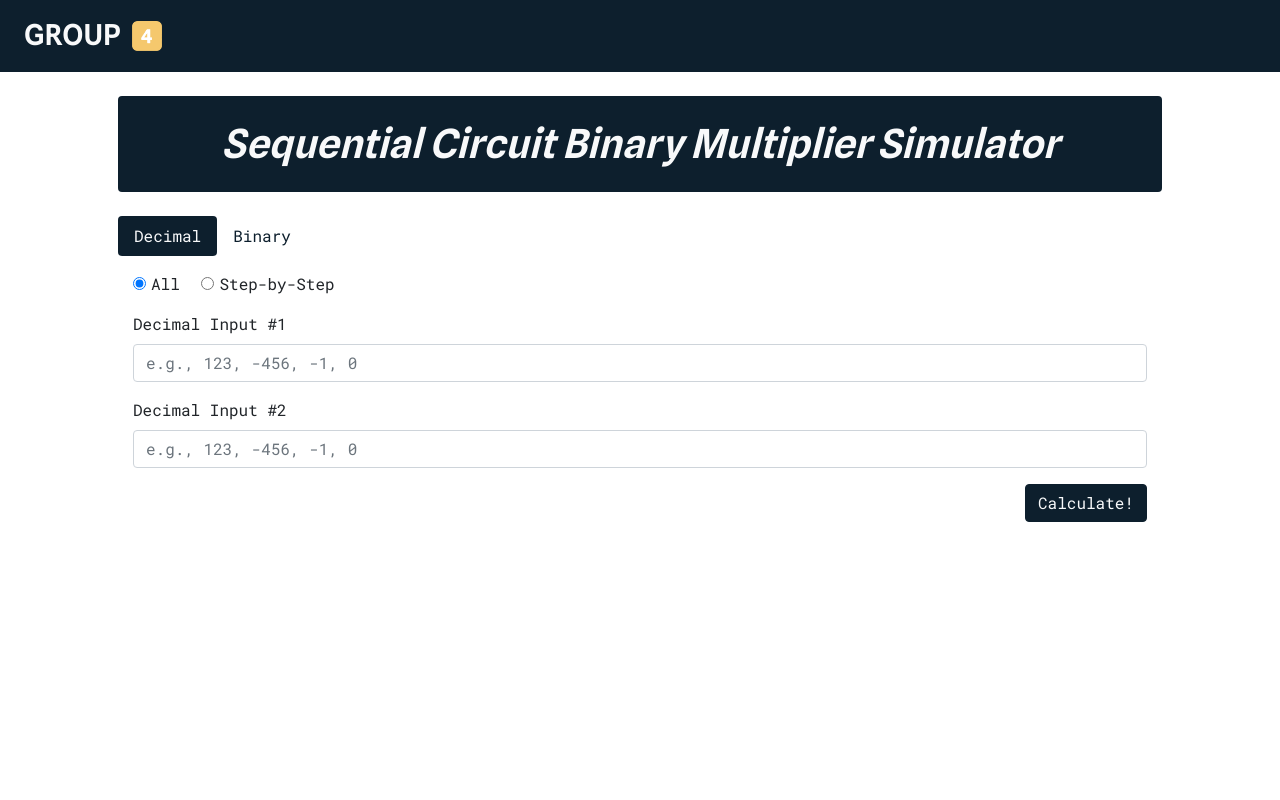
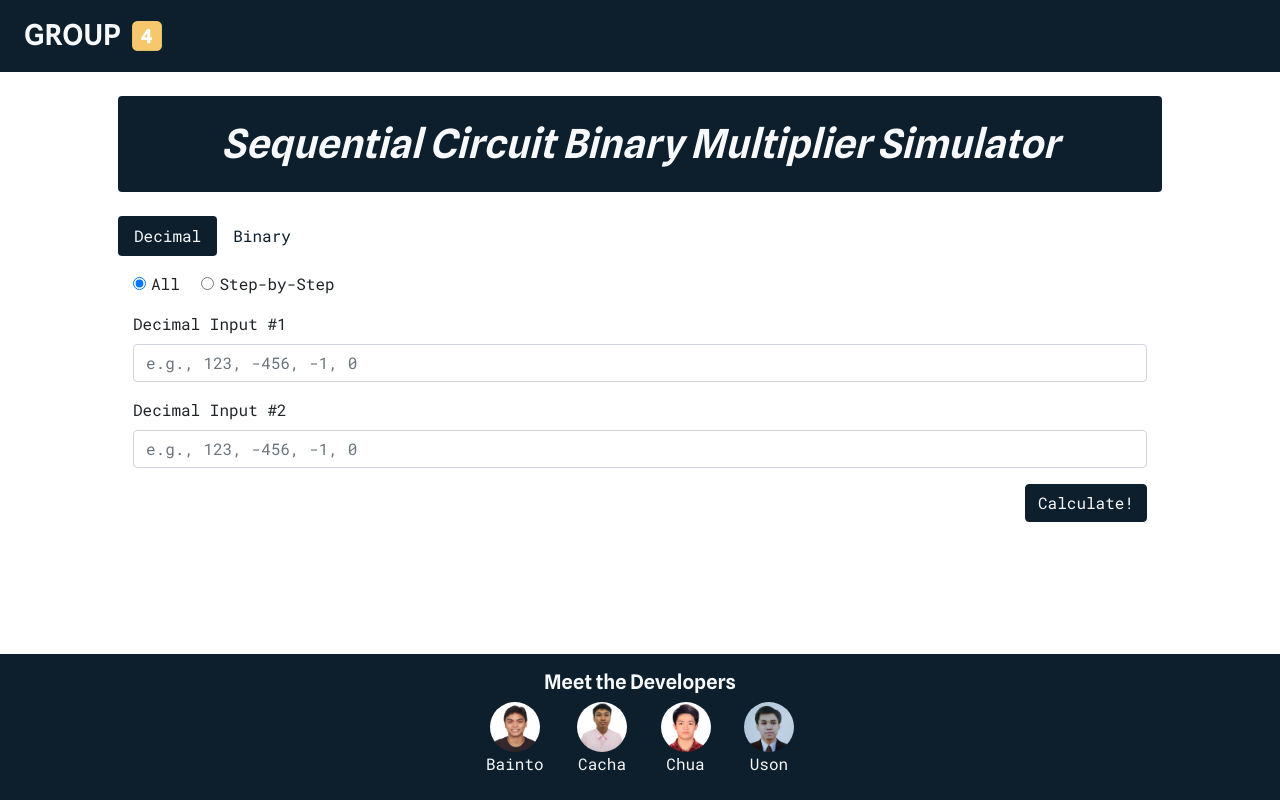
Before and after one commit to JanjanC/Sequential-Circuit-Binary-Multiplier-Simulation, a website: page index.html in a window 1280 px wide. Drawn offline with Linux system fonts and the light colour scheme.

Commit message:
Added kingpin Jay and other images, added footer, added final answer, fixed next button

```diff
--- a/assets/scripts/results.js
+++ b/assets/scripts/results.js
@@ -141,6 +141,38 @@ function displayData(values) {
         );
     }
 
+    answer.append(
+        `
+        <div id="result" class="mt-3 border rounded shadow-sm p-3">
+            <div class="d-flex align-items-center">
+                <h5 class="mr-auto">Result</h5>
+                <button
+                    id="solution-final-btn"
+                    class="btn btn-primary btn-sm" data-toggle="collapse"
+                    onclick=changeIcon("solution-result-btn")
+                    data-target="#result-solution"
+                >
+                    <i class="fa fa-chevron-right"></i>
+                </button>
+            </div>
+            <!-- Table for Result-->
+            ${createTable({
+                AQ: `${values[values.length - 1].AShift}${
+                    values[values.length - 1].QShift
+                }`,
+            })}
+            <div id="result-solution" class="collapse p-3 mt-3">
+                    <h5>Solution:</h5>
+                    <p>Combine Register A and Q</p>
+                    ${createTable({
+                        A: values[values.length - 1].AShift,
+                        Q: values[values.length - 1].QShift,
+                    })}
+
+        </div>
+        `
+    );
+
     // Creates a save button after the result is completely displayed
     answer.append(
         `
@@ -166,6 +198,10 @@ function displayData(values) {
                 result += `Iteration #${i + 1}\n`;
                 result += `A = ${values[i].AShift},     Q = ${values[i].QShift},     Q_-1 = ${values[i].Qsub1Shift}\n\n`;
             }
+
+            result += `AQ\n${values[values.length - 1].AShift}${
+                values[values.length - 1].QShift
+            }`;
 
             var blob = new Blob([result], { type: "text/plain;charset=utf-8" }); // Blob that will be used for saving result in a text file
             saveAs(blob, "result.txt"); // Function from FileSaver.js that allows the multiplier result to be saved in a text file
@@ -201,6 +237,7 @@ function hideAllSolution() {
     $("#stepControls").remove();
     $("#answer").children("div").hide();
     $("#answer").children("#initialization").show();
+    $("#answer").children("div:last").show(); // Unhides the save button
     $("#initialization").append(`
         <div id="stepControls" class="text-right">
             <button class="btn btn-primary" id="next" onclick="nextStep()">Next</button>
@@ -221,7 +258,11 @@ function nextStep() {
             `
         );
     $("#answer").children("div:hidden:first").show();
-    $("#answer").children("div:last").find("#stepControls").remove();
+    $("#answer").children("div.rounded:last").find("#stepControls").remove();
+    // console.log($("#answer").children("div:hidden"));
+    // if ($("#answer").children("div:hidden") == null) {
+    //     $("#stepControls").remove();
+    // }
 }
 
 //Dynamically changes the dropdown icon for hide/show solution button
--- a/assets/styles/index.css
+++ b/assets/styles/index.css
@@ -94,3 +94,12 @@ h1 {
 #brand {
     font-size: 1.8rem;
 }
+
+footer {
+    background-color: #0d1f2d;
+}
+
+#footer-title {
+    font-family: "Spline Sans", sans-serif;
+    color: #f8f9fa;
+}
--- a/index.html
+++ b/index.html
@@ -1,6 +1,11 @@
 <!DOCTYPE html>
 <html lang="en">
     <head>
+        <link
+            rel="icon"
+            type="image/icon type"
+            href="assets/images/four-logo.png"
+        />
         <link rel="stylesheet" href="assets/styles/index.css" />
         <link
             rel="stylesheet"
@@ -34,7 +39,7 @@
         ></script>
         <title>Sequential Circuit Binary Multiplier Simulator</title>
     </head>
-    <body>
+    <body class="d-flex flex-column min-vh-100">
         <nav class="navbar navbar-expand bg-primary">
             <span class="navbar-brand ml-2"
                 ><span id="brand">GROUP</span>
@@ -203,5 +208,57 @@
             </div>
             <div id="answer" class="mt-3"></div>
         </div>
+        <footer class="footer mt-auto px-4 py-2">
+            <div class="text-light text-center my-2">
+                <h5 id="footer-title">Meet the Developers</h5>
+            </div>
+
+            <div class="d-flex justify-content-between w-25 mx-auto">
+                <div class="text-center">
+                    <a href="https://github.com/JohnBainto">
+                        <img
+                            src="assets/images/bainto.jpg"
+                            alt="Bainto"
+                            class="rounded-circle img-fluid"
+                            style="width: 50px; height: 50px"
+                        />
+                    </a>
+                    <p class="text-light">Bainto</p>
+                </div>
+                <div class="text-center">
+                    <a href="https://github.com/Amos-Cacha">
+                        <img
+                            src="assets/images/cacha.jpg"
+                            alt="Cacha"
+                            class="rounded-circle img-fluid"
+                            style="width: 50px; height: 50px"
+                        />
+                    </a>
+                    <p class="text-light">Cacha</p>
+                </div>
+                <div class="text-center">
+                    <a href="https://github.com/JanjanC">
+                        <img
+                            src="assets/images/chua.jpg"
+                            alt="Chua"
+                            class="rounded-circle img-fluid"
+                            style="width: 50px; height: 50px"
+                        />
+                    </a>
+                    <p class="text-light">Chua</p>
+                </div>
+                <div class="text-center">
+                    <a href="https://github.com/ThisIsGrass">
+                        <img
+                            src="assets/images/uson.jpg"
+                            alt="Uson"
+                            class="rounded-circle img-fluid"
+                            style="width: 50px; height: 50px"
+                        />
+                    </a>
+                    <p class="text-light">Uson</p>
+                </div>
+            </div>
+        </footer>
     </body>
 </html>
```
Also changed, not shown: assets/images/bainto.jpg (added), assets/images/cacha.jpg (added), assets/images/chua.jpg (added), assets/images/uson.jpg (added).
